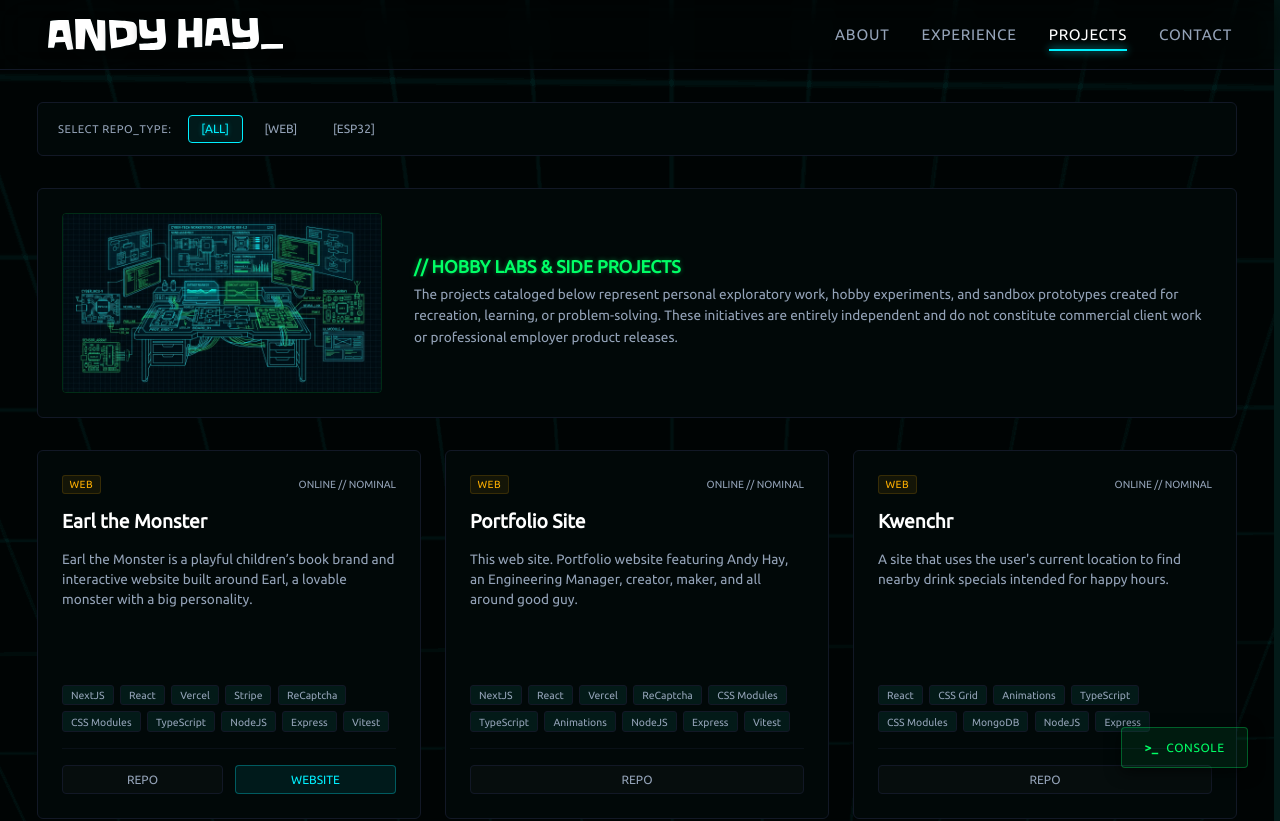
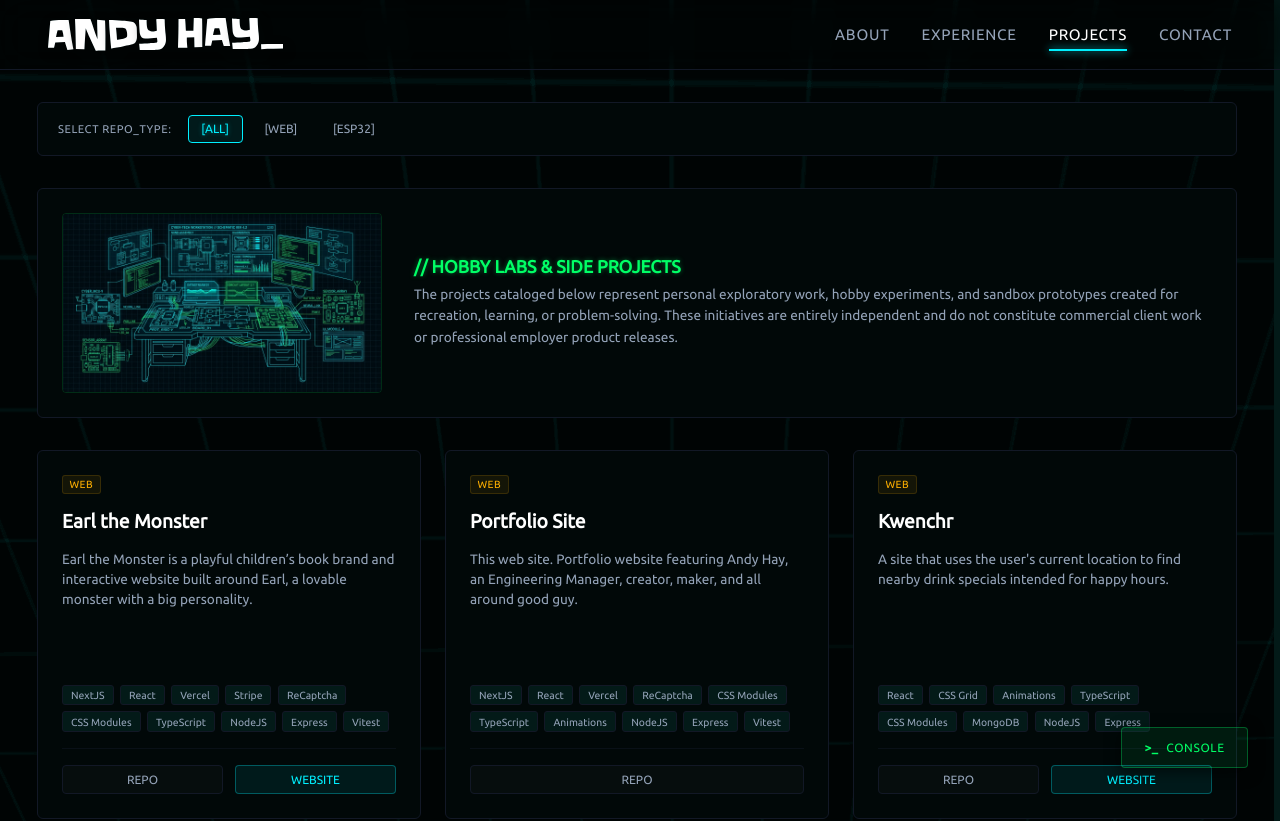
Before and after one commit to hayandrew/portfolio, a Next.js app: page /projects in a window 1280 px wide. Shown: the top 821 px of the page. Built offline with nearby package versions, Linux system fonts and the light colour scheme.

Commit message:
update urls for kwencr and realitystan

```diff
--- a/src/app/projects/page.tsx
+++ b/src/app/projects/page.tsx
@@ -82,6 +82,7 @@ export default function ProjectsPage() {
         "Express",
       ],
       codeLink: "https://github.com/hayandrew/kwenchr",
+      liveLink: "https://kwenchr.com",
     },
     {
       id: "project-4",
@@ -98,6 +99,7 @@ export default function ProjectsPage() {
         "Vercel",
       ],
       codeLink: "https://github.com/hayandrew/realitystan",
+      liveLink: "https://realitystan.com",
     },
     {
       id: "project-5",
@@ -219,7 +221,6 @@ export default function ProjectsPage() {
                     <span className={`${styles.categoryTag} ${categoryClass}`}>
                       {project.categoryLabel}
                     </span>
-                    <span>ONLINE // NOMINAL</span>
                   </div>
 
                   <h3 className={styles.projectTitle}>{project.title}</h3>
```
